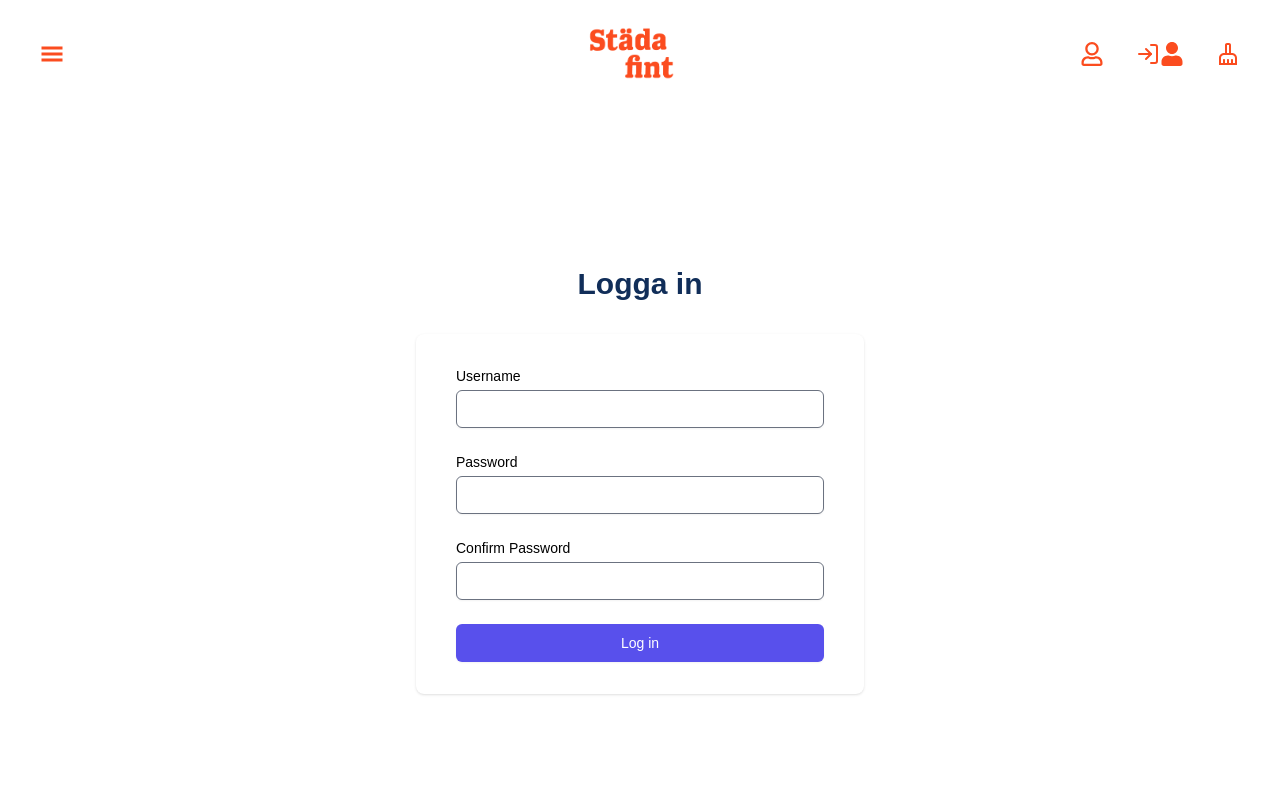
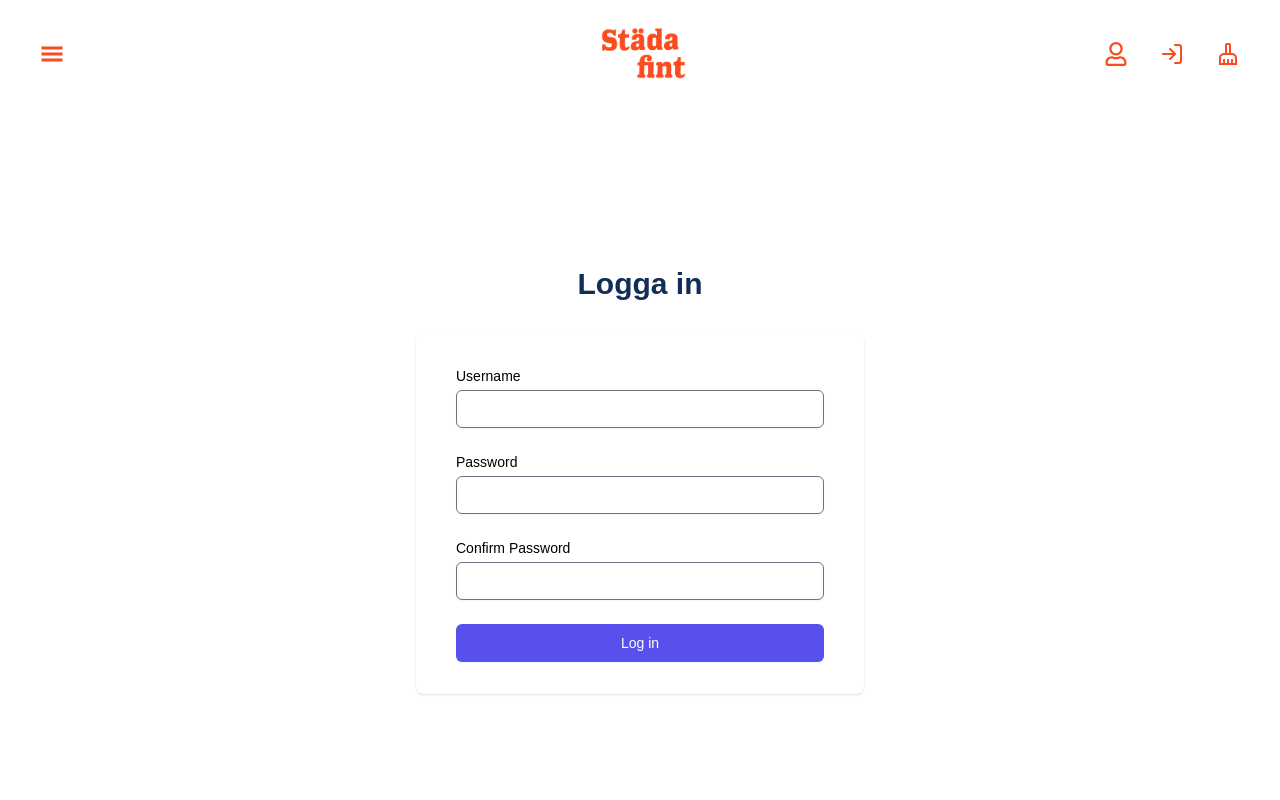
Before and after one commit to varamara/cleaning-service, a React (Vite) app in the folder cleaning-service-js-2/: page /login in a window 1280 px wide. Shown: the top 800 px of the page. Built offline with nearby package versions, Linux system fonts and the light colour scheme; data requests are answered from the project's data file; a web font is replaced by a local one.

Commit message:
Update user login and logout functionality

```diff
--- a/cleaning-service-js-2/db.json
+++ b/cleaning-service-js-2/db.json
@@ -7,6 +7,14 @@
       "firstName": "hej",
       "lastName": "hej",
       "email": "hej@hej"
+    },
+    {
+      "id": "6511e950-945c-4c43-bc30-9f20e9895b8f",
+      "username": "a",
+      "password": "a",
+      "firstName": "a",
+      "lastName": "a",
+      "email": "a@a.a"
     }
   ],
   "cleaners": [
--- a/cleaning-service-js-2/package.json
+++ b/cleaning-service-js-2/package.json
@@ -17,7 +17,7 @@
     "react": "^18.2.0",
     "react-datepicker": "^6.2.0",
     "react-dom": "^18.2.0",
-    "react-router-dom": "^6.22.2",
+    "react-router-dom": "^6.22.3",
     "react-time-picker": "^6.6.0",
     "uuid": "^9.0.1"
   },
--- a/cleaning-service-js-2/src/components/sharedcomponents/Navbar.tsx
+++ b/cleaning-service-js-2/src/components/sharedcomponents/Navbar.tsx
@@ -2,17 +2,19 @@ import { useContext } from "react";
 import { Link } from "react-router-dom";
 import Logo from "./Logo";
 import { FaRegUser } from "react-icons/fa";
-import { FiLogIn } from "react-icons/fi";
+import { FiLogIn, FiLogOut } from "react-icons/fi";
 import { MdOutlineCleaningServices } from "react-icons/md";
 import { GiHamburgerMenu } from "react-icons/gi";
-import { FaUser } from "react-icons/fa";
 import { RegistrationContext } from "../../contexts/registrationContext/RegistrationContext";
 
 
 const Navbar = () => {
 
-  const { currentUser } = useContext(RegistrationContext);
+  const { currentUser, logoutUser } = useContext(RegistrationContext);
 
+  const handleLogout = () => {
+    logoutUser();
+  };
 
   return (
     <>
@@ -30,17 +32,24 @@ const Navbar = () => {
         <div className="flex items-center">
           <Link to="/mina-sidor">
             <button className="text-secondaryOrange sm:text-xl lg:text-2xl tracking-wide py-2 px-4 rounded focus:outline-none focus:shadow-outline flex flex-row items-center">
-              <FaRegUser />
-            </button>
-          </Link>
-          <Link to="/register">
-            <button className="text-secondaryOrange sm:text-xl lg:text-2xl tracking-wide py-2 px-4 rounded focus:outline-none focus:shadow-outline flex flex-row items-center">
-              <FiLogIn />
-              <FaUser />   {currentUser && (
+              <FaRegUser /> {currentUser && (
                 <span className="ml-2">{currentUser.username}</span>
               )}
             </button>
           </Link>
+          <div className="flex items-center">
+            {currentUser ? (
+              <button onClick={handleLogout} className="text-secondaryOrange sm:text-xl lg:text-2xl tracking-wide py-2 px-4 rounded focus:outline-none focus:shadow-outline flex flex-row items-center">
+                <FiLogOut />
+              </button>
+            ) : (
+              <Link to="/register">
+                <button className="text-secondaryOrange sm:text-xl lg:text-2xl tracking-wide py-2 px-4 rounded focus:outline-none focus:shadow-outline flex flex-row items-center">
+                  <FiLogIn />
+                </button>
+              </Link>
+            )}
+          </div>
           <Link to="/booking">
             <button className="text-secondaryOrange sm:text-xl lg:text-2xl tracking-wide py-2 px-4 rounded focus:outline-none focus:shadow-outline flex flex-row items-center">
               <MdOutlineCleaningServices />
--- a/cleaning-service-js-2/src/contexts/registrationContext/RegistrationContext.tsx
+++ b/cleaning-service-js-2/src/contexts/registrationContext/RegistrationContext.tsx
@@ -3,6 +3,7 @@ import { createContext } from "react";
 interface registrationContextType {
   registerUser: (username: string, email: string, password: string) => void;
   loginUser: (username: string, password: string) => void ;
+  logoutUser: () => void;
   setUsers: (users: any) => void;
   users: any;
   currentUser: any;
@@ -11,6 +12,7 @@ interface registrationContextType {
 export const RegistrationContext = createContext<registrationContextType>({
   registerUser: () => {},
   loginUser: () => {},
+  logoutUser: () => {},
   setUsers: () => {},
   users: null,
   currentUser: null,
--- a/cleaning-service-js-2/src/contexts/registrationContext/RegistrationProvider.tsx
+++ b/cleaning-service-js-2/src/contexts/registrationContext/RegistrationProvider.tsx
@@ -8,7 +8,6 @@ export const RegistrationProvider: React.FC<{ children: ReactNode }> = ({
 
   const [users, setUsers] = useState([]);
   const [currentUser, setCurrentUser] = useState(null);
-
 
   const fetchUsers = async () => {
     try {
@@ -38,11 +37,21 @@ export const RegistrationProvider: React.FC<{ children: ReactNode }> = ({
         if (user) {
           setCurrentUser(user);
           console.log('Successful login! Användare som loggat in:', user);
+          alert(`Välkommen ${user.username}!`);
         } else {
           console.log('LOGIN FAILED: Ogiltligt användarnamn eller lösenord');
         }
       }  catch (error) {
       console.error('Error logging in:', error);
+    }
+  };
+
+  const logoutUser = () => {
+    try {
+      setCurrentUser(null);
+      console.log('Logout successful!');
+    } catch (error) {
+      console.error('Error logging out:', error);
     }
   };
 
@@ -53,6 +62,7 @@ export const RegistrationProvider: React.FC<{ children: ReactNode }> = ({
        setUsers,
        registerUser,
        loginUser,
+       logoutUser,
        currentUser
       }}
     >
```
Also changed, not shown: 1 other file (tests, documents, lock files or other folders).
